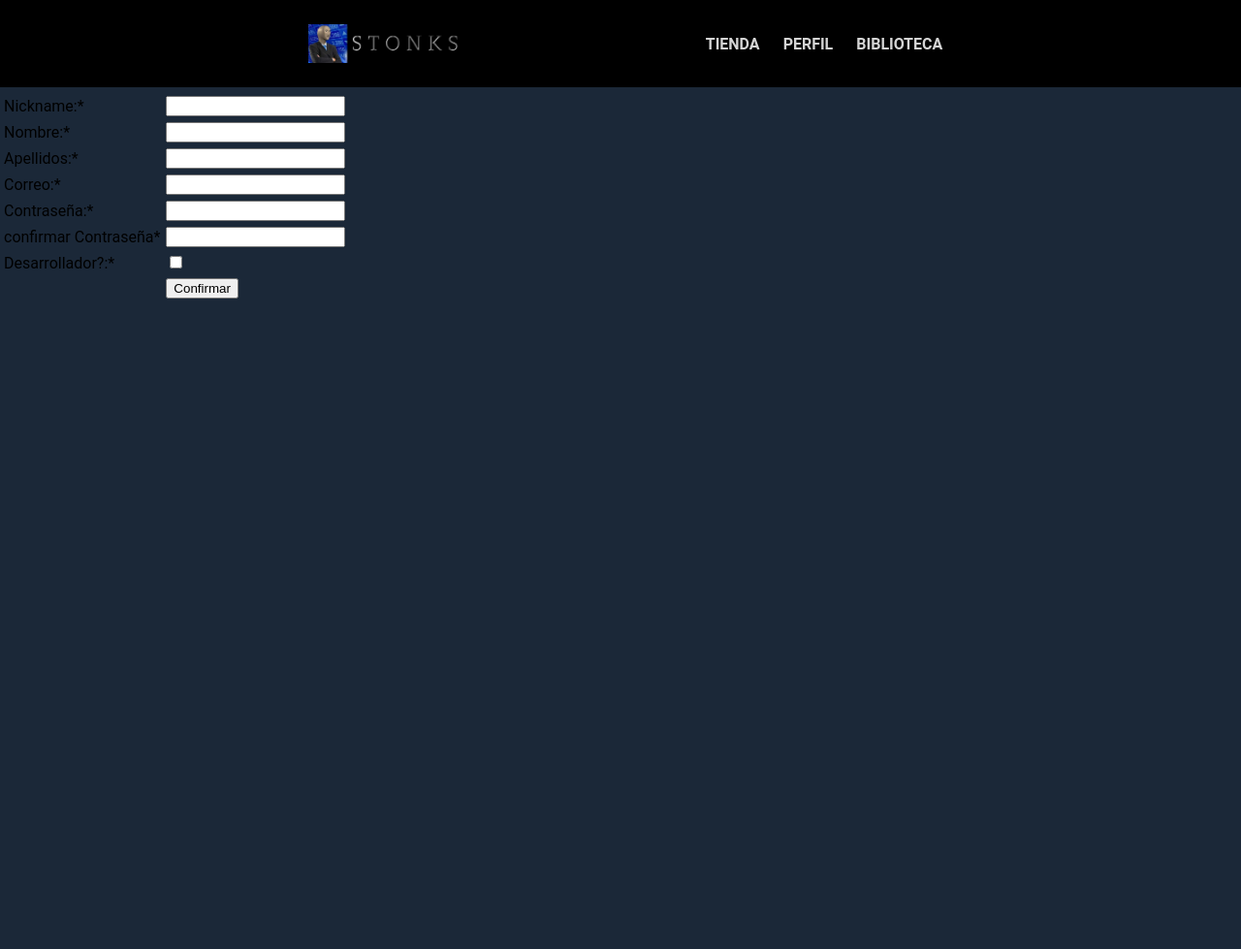
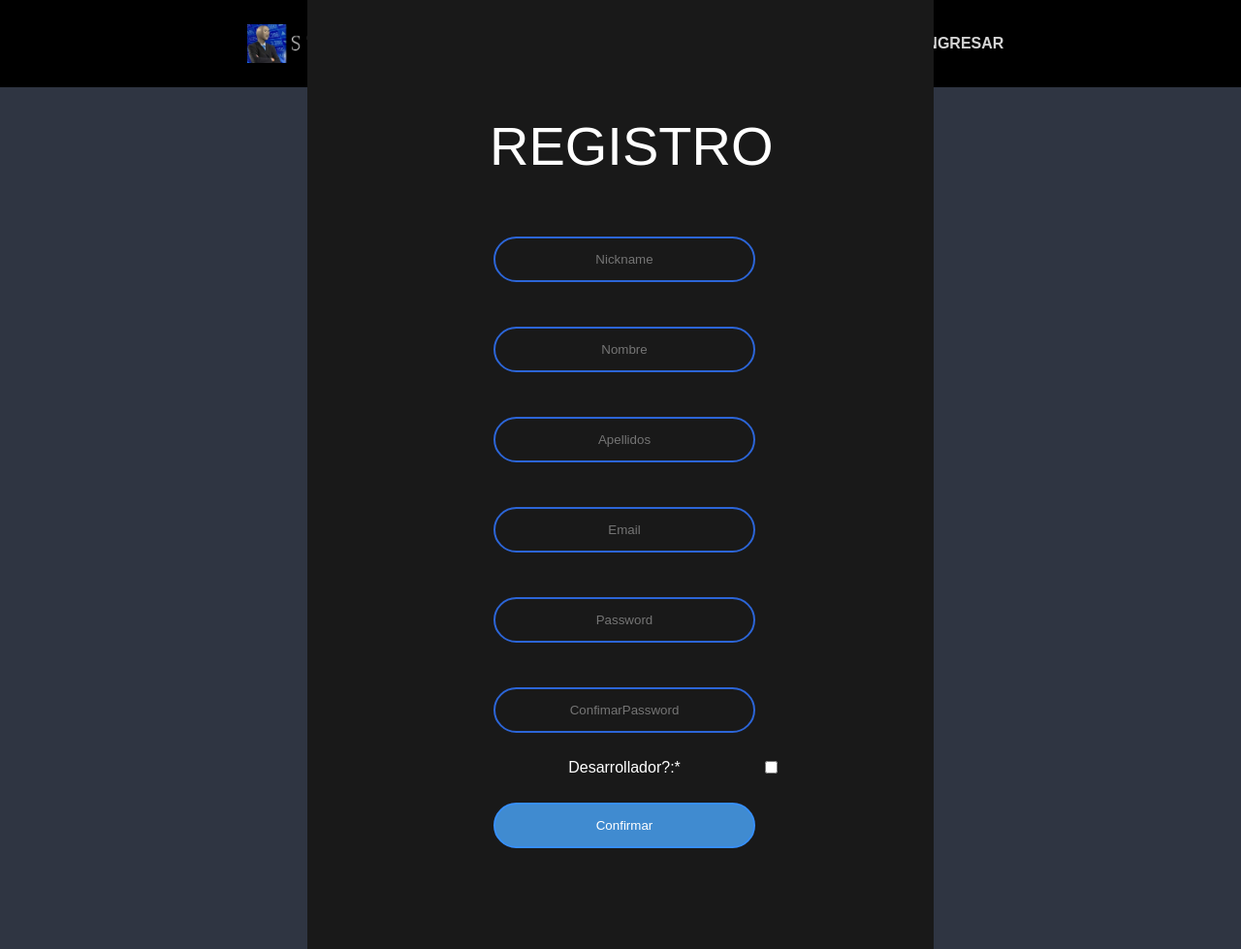
Before and after one commit to JesusCanedo/Proyecto-APWEB, a PHP site: page /newUser.php in a window 1280 px wide. Shown: the whole page at 97% size. Before the commit the page ends 308 px from the top, so only its background shows below. Run offline with PHP 8.4, Linux system fonts and the light colour scheme.

Commit message:
se hizo una parte del css de los formularios

```diff
--- a/connections/conn_localhost.php
+++ b/connections/conn_localhost.php
@@ -3,7 +3,7 @@
 $servidor = "localhost";
 $baseDatos = "stonks";
 $usuarioBD = "root";
-$passwordBD = "iswguaymas";
+$passwordBD = "root";
 
 // Creamos la conexión
 $conn_localhost = mysqli_connect($servidor, $usuarioBD, $passwordBD)
--- a/includes/formUserAdd.php
+++ b/includes/formUserAdd.php
@@ -1,45 +1,45 @@
-<form action="newUser.php" method="post">
+<link rel="stylesheet" href="styleForms.css">
+    <link rel="stylesheet" href="https://cdnjs.cloudflare.com/ajax/libs/animate.css/3.7.0/animate.min.css">
+
+<form action="newUser.php" method="post" class="form-box-user animated fadeInUp">
     <table cellpadding="2">
+    <h1 class="form-title-user">Registro</h1>
         <tr>
-            <td><label for="nickName">Nickname:*</label></td>
-            <td><input type="text" name="nickName"
+            <td><input type="text" name="nickName" placeholder="Nickname"
                     value="<?php if (isset($_POST['nickName']))
                     echo $_POST['nickName']; ?>"></td>
         </tr>
         <tr>
-            <td><label for="nombre">Nombre:*</label></td>
-            <td><input type="text" name="nombre" value="<?php if (isset($_POST['nombre']))
+            <td><input type="text" name="nombre" placeholder="Nombre"
+            value="<?php if (isset($_POST['nombre']))
                     echo $_POST['nombre']; ?>">
             </td>
 
         </tr>
         <tr>
-            <td><label for="apellidos">Apellidos:*</label></td>
-            <td><input type="text" name="apellidos"
+            <td><input type="text" name="apellidos" placeholder="Apellidos"
                     value="<?php if (isset($_POST['apellidos']))
                         echo $_POST['apellidos']; ?>"></td>
 
         </tr>
         <tr>
-            <td><label for="correo">Correo:*</label></td>
-            <td><input type="text" name="correo" value="<?php if (isset($_POST['correo']))
+            <td><input type="text" name="correo" placeholder="Email"
+            value="<?php if (isset($_POST['correo']))
                         echo $_POST['correo']; ?>"></td>
 
         </tr>
         <tr>
-            <td><label for="Contrasena">Contraseña:*</label></td>
-            <td><input type="password" name="contrasena"></td>
+            <td><input type="password" name="contrasena" placeholder="Password"
+            ></td>
         </tr>
         <tr>
-            <td><label for="Contrasena2">confirmar Contraseña*</label></td>
-            <td><input type="password" name="contrasena2"></td>
+            <td><input type="password" name="contrasena2" placeholder="ConfimarPassword"></td>
         </tr>
         <tr>
-            <td><label for="rol">Desarrollador?:*</label></td>
+            <td><label class="form-rol" for="rol">Desarrollador?:*</label></td>
             <td><input type="checkbox" name="rol"></td>
         </tr>
         <tr>
-        <td></td>
         <td><input type="submit" value="Confirmar" name="userRegister"></td>
       </tr>
     </table>
--- a/includes/header.php
+++ b/includes/header.php
@@ -1,8 +1,7 @@
-<<<<<<< HEAD
 <header>
   <div class="container">
     <div class="header_logo">
-      <a href="/index.php">
+      <a href="index.php">
         <img src="media/logo_stonks.png" alt>
       </a>
     </div>
@@ -13,26 +12,9 @@
       <?php if(isset($_SESSION['userNickName'])) {
         echo ("<a href=\"#\">" . $_SESSION['userNickName'] . "</a>");
       }else {
-        echo ("<a href=\"#\">INGRESAR</a>");
+        echo ("<a href=\"userLogin.php\">INGRESAR</a>");
       } ?>
 
     </nav>
   </div>
 </header>
-=======
-        <header>
-        <div class="container">
-          <div class="header_logo">
-            <a href="index.php">
-              <img src="media/logo_stonks.png" alt>
-            </a>
-          </div>
-          <nav>
-            <a href="#nuestro-catalago">TIENDA</a>
-            <a href="#Instalar">PERFIL</a>
-            <a href="#final">BIBLIOTECA</a>
-
-          </nav>
-        </div>
-        </header>
->>>>>>> 46979f6fb2d587302fa4304e48d5aae06b8683cd
--- a/index.php
+++ b/index.php
@@ -1,4 +1,3 @@
-<<<<<<< HEAD
 <?php
 if (!isset($_SESSION)) {
     session_start();
@@ -6,8 +5,6 @@ if (!isset($_SESSION)) {
 
 
 ?>
-=======
->>>>>>> 46979f6fb2d587302fa4304e48d5aae06b8683cd
 <!DOCTYPE html>
 <html lang="en">
 <head>
--- a/newUser.php
+++ b/newUser.php
@@ -46,8 +46,10 @@ include("includes/utils.php");
     <meta charset="UTF-8">
     <meta http-equiv="X-UA-Compatible" content="IE=edge">
     <meta name="viewport" content="width=device-width, initial-scale=1.0">
-    <title>stonks</title>
+    <title>Stonks</title>
     <link rel="stylesheet" href="style.css">
+    <link rel="stylesheet" href="styleForms.css">
+    <link rel="stylesheet" href="https://cdnjs.cloudflare.com/ajax/libs/animate.css/3.7.0/animate.min.css">
 
 </head>
 
--- /dev/null
+++ b/styleForms.css
@@ -0,0 +1,130 @@
+body, html {
+    height: 100%;
+}
+
+html {
+	overflow-y: scroll;
+}
+
+body {
+    margin: 0;
+    padding: 0;
+    font-family: sans-serif;
+    background: #2f3542;
+
+    display: flex;
+    flex-direction: row;
+    flex-wrap: wrap;
+    justify-content: center;
+    align-items: center;
+}
+
+/*Iniciar sesion form*/
+.form-box {
+    width: 509px;
+    padding: 47px 119px;
+    background: #191919;
+    text-align: center;
+}
+
+.form-title {
+    color: #fff;
+    text-transform: uppercase;
+    font-weight: 500;
+}
+
+.form-box input[type="text"], .form-box input[type="password"], .form-box input[type="submit"] {
+    border: 0;
+    background: none;
+    display: block;
+    margin: 20px auto;
+    text-align: center;
+    border: 2px solid #2c65d7;
+    padding: 14px 10px;
+    width: 270px;
+    outline: none;
+    color: white;
+    border-radius: 24px;
+    transition: 0.25s;
+}
+
+.form-box input[type="text"]:focus, .form-box input[type="password"]:focus {
+    width: 280px;
+    border-color: #ffffff;
+}
+
+.form-box input[type="submit"] {
+    border: 0;
+    background: #408bd0;
+    display: block;
+    margin: 20px auto;
+    text-align: center;
+    border: 2px solid #378ffa;
+    padding: 14px 40px;
+    outline: none;
+    color: white;
+    border-radius: 24px;
+    transition: 0.25s;
+    cursor: pointer;
+}
+
+.form-box input[type="submit"]:hover {
+    background: none;
+}
+ /* añadir usuario form */
+
+ .form-box-user {
+    width: 646px;
+    padding: 80px 188px;
+    background: #191919;
+    text-align: center;
+}
+
+.form-title-user {
+    color: #fff;
+    text-transform: uppercase;
+    font-weight: 500;
+}
+
+.form-box-user input[type="text"], .form-box-user input[type="password"], .form-box-user input[type="submit"] {
+    border: 0;
+    background: none;
+    display: block;
+    margin: 20px auto;
+    text-align: center;
+    border: 2px solid #2c65d7;
+    padding: 14px 10px;
+    width: 270px;
+    outline: none;
+    color: white;
+    border-radius: 24px;
+    transition: 0.25s;
+}
+
+.form-box-user input[type="text"]:focus, .form-box-user input[type="password"]:focus {
+    width: 280px;
+    border-color: #ffffff;
+}
+
+.form-box-user input[type="submit"] {
+    border: 0;
+    background: #408bd0;
+    display: block;
+    margin: 20px auto;
+    text-align: center;
+    border: 2px solid #378ffa;
+    padding: 14px 40px;
+    outline: none;
+    color: white;
+    border-radius: 24px;
+    transition: 0.25s;
+    cursor: pointer;
+}
+
+.form-box-user input[type="submit"]:hover {
+    background: none;
+}
+
+.form-rol {
+    color: #ffffff;
+}
```
Also changed, not shown: includes/footer.php (+0 -7 lines), newGenero.php (+6 -7 lines), updateUser.php (+12 -12 lines), userLogin.php (+7 -17 lines).
